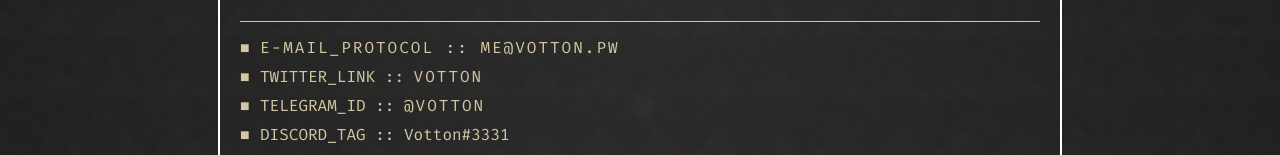
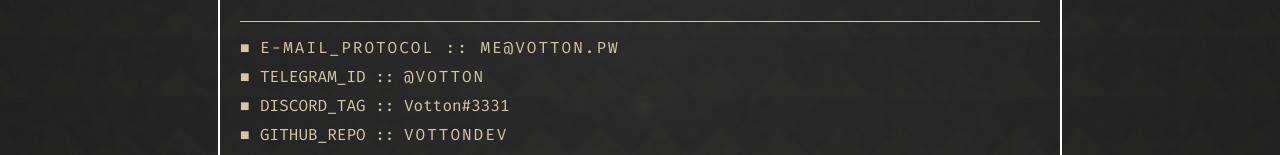
Before and after one commit to VottonDev/vottondev.github.io, a Next.js app: page / in a window 1280 px wide. Shown: the part 443-598 px from the top of the page. Built offline with nearby package versions, Linux system fonts and the light colour scheme; a web font is replaced by a local one.

Commit message:
Remove Twitter link as no longer used

```diff
--- a/pages/index.js
+++ b/pages/index.js
@@ -81,9 +81,6 @@
           <a href="mailto:me@votton.pw"> E-MAIL_PROTOCOL :: me@votton.pw</a>
         </li>
         <li>
-          TWITTER_LINK :: <a href="https://twitter.com/Votton">Votton</a>
-        </li>
-        <li>
           TELEGRAM_ID :: <a href="https://telegram.me/@Votton">@Votton</a>
         </li>
         <li>DISCORD_TAG :: Votton#3331</li>
```
